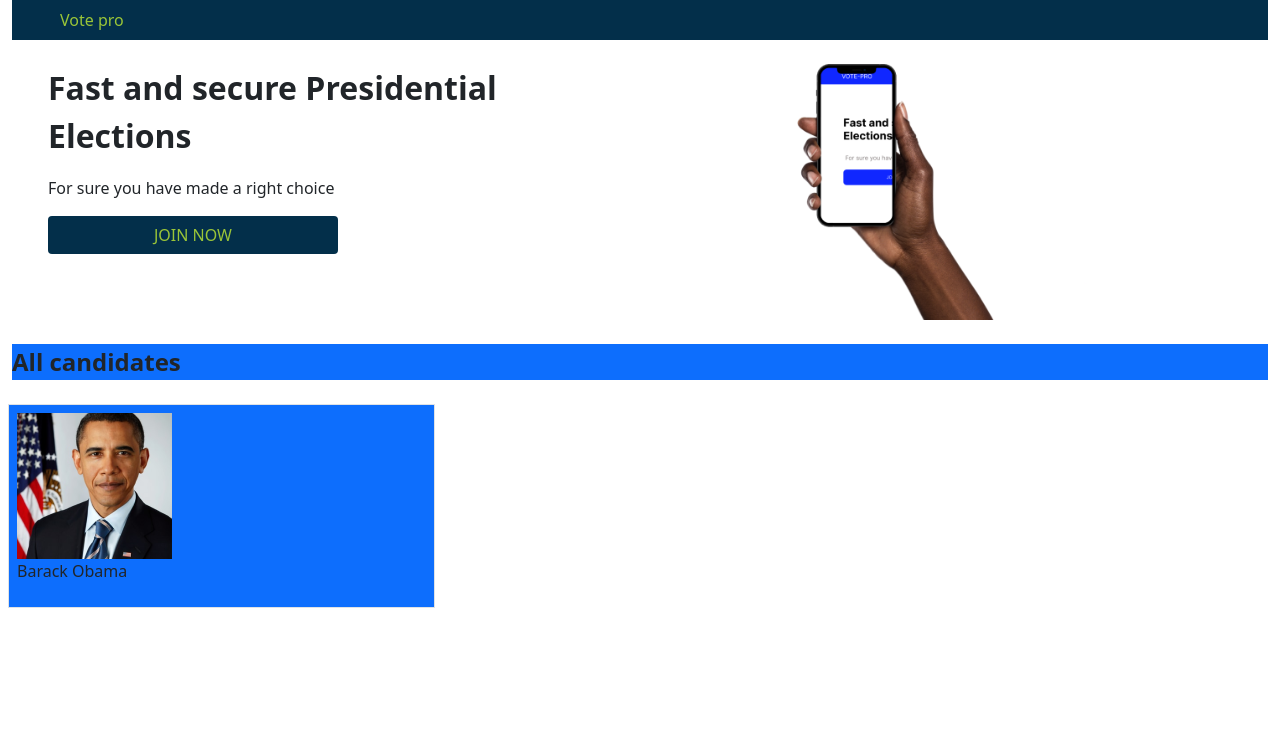
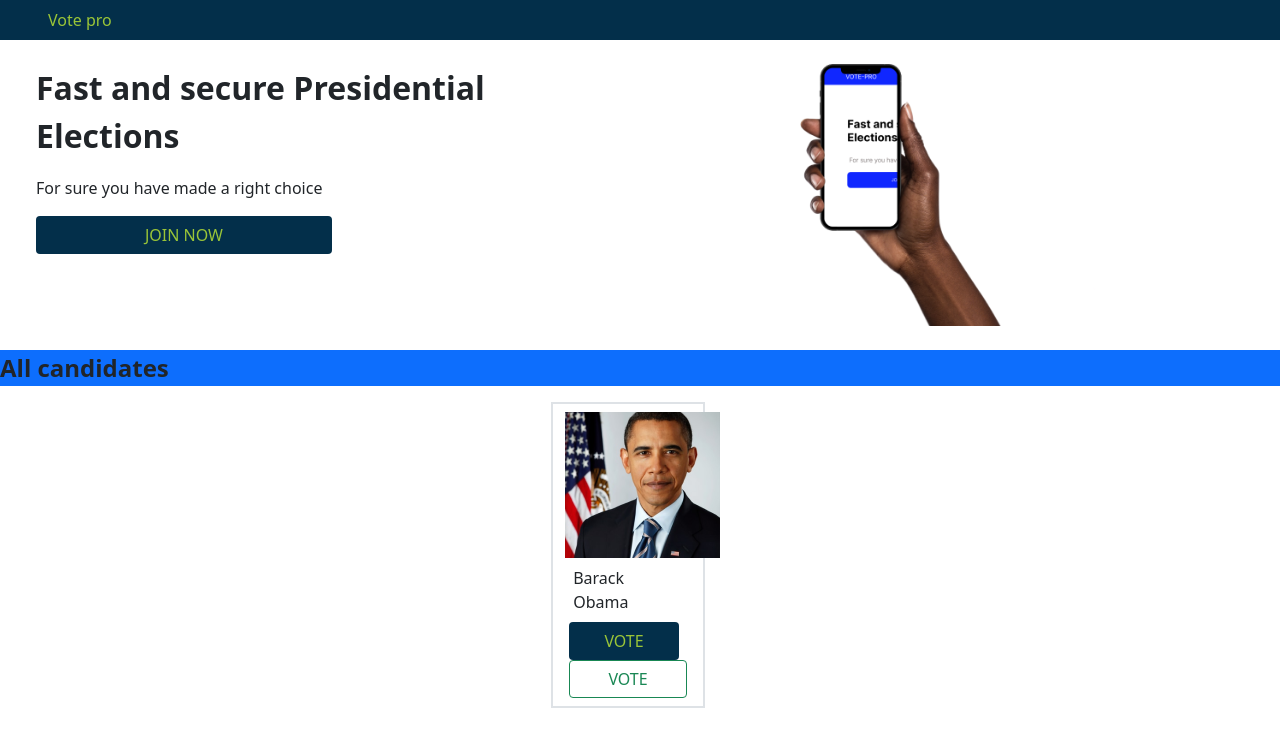
Before and after one commit to dmutoni/vms, a React (Vite) app: page / in a window 1280 px wide. Shown: the top 746 px of the page. Built offline with nearby package versions, Linux system fonts and the light colour scheme.

Commit message:
Feat: Add candidate component

```diff
--- a/src/App.jsx
+++ b/src/App.jsx
@@ -7,9 +7,7 @@ function App() {
   const [count, setCount] = useState(0)
 
   return (
-    <div>
       <Dashboard />
-    </div>
   )
 }
 
--- a/src/components/candidate.jsx
+++ b/src/components/candidate.jsx
@@ -1,10 +1,17 @@
-import React from 'react'
+import React from "react";
 
 export default function Candidate() {
   return (
-    <div className='border p-2 m-2 container-fluid col-4 bg-primary'>
-        <img src={'../assets/images/barack.png'} alt="president" />
-        <p>Barack Obama</p>
+    <div className="border border-2 candidate mx-auto py-2 ">
+      <img src={"../assets/images/barack.png"} alt="president" />
+      <p className="m-2">Barack Obama</p>
+      <div className="row mx-1">
+        <button className="btn col bg-app-primary bg-text-color me-2">
+          {" "}
+          VOTE{" "}
+        </button>
+        <button className="btn col btn-outline-success"> VOTE </button>
+      </div>
     </div>
-  )
+  );
 }
--- a/src/dashboard.jsx
+++ b/src/dashboard.jsx
@@ -1,27 +1,32 @@
-import React from 'react'
-import Candidate from './components/candidate'
-import Header from './components/header'
+import React from "react";
+import Candidate from "./components/candidate";
+import Header from "./components/header";
 
 export default function Dashboard() {
   return (
-        <div className='container-fluid'>
+    <div className="">
       <Header />
-            <div className='row m-lg-4 '>
-                <div className='col-lg-6 col-md-12 col-sm-12' >
+      <div className="row m-lg-4 ">
+        <div className="col-lg-6 col-md-12 col-sm-12">
           <p class="fw-bold fs-2">Fast and secure Presidential Elections </p>
           <p class="fw-normal fs-6">For sure you have made a right choice</p>
-                    <button className="btn w-50 bg-text-color h-24 bg-app-primary">JOIN NOW</button>
+          <button className="btn w-50 bg-text-color h-24 bg-app-primary">
+            JOIN NOW
+          </button>
         </div>
-                <div className='col-lg-6 col-md-12 col-sm-12'>
-                    <img className='w-50 d-block mx-auto' src={'../assets/images/phone.png'} />
+        <div className="col-lg-6 col-md-12 col-sm-12">
+          <img
+            className="w-50 d-block mx-auto"
+            src={"../assets/images/phone.png"}
+          />
         </div>
       </div>
-            <div className='d-block mx-auto bg-primary'>
-                <p className='fw-bold fs-4'>All candidates</p>
+      <div className="bg-primary">
+        <p className="d-block mx-auto fw-bold fs-4">All candidates</p>
       </div>
-            <div className='row'>
-                <Candidate></Candidate>
+      <div className="row col-12">
+        <Candidate />
       </div>
     </div>
-    )
+  );
 }
--- a/src/styles/index.css
+++ b/src/styles/index.css
@@ -8,3 +8,6 @@
 .bg-text-color {
     color: #9AC538;
 }
+.candidate {
+    width: 12%;
+}
```
Lines whose indentation alone changed are shown as unchanged.
